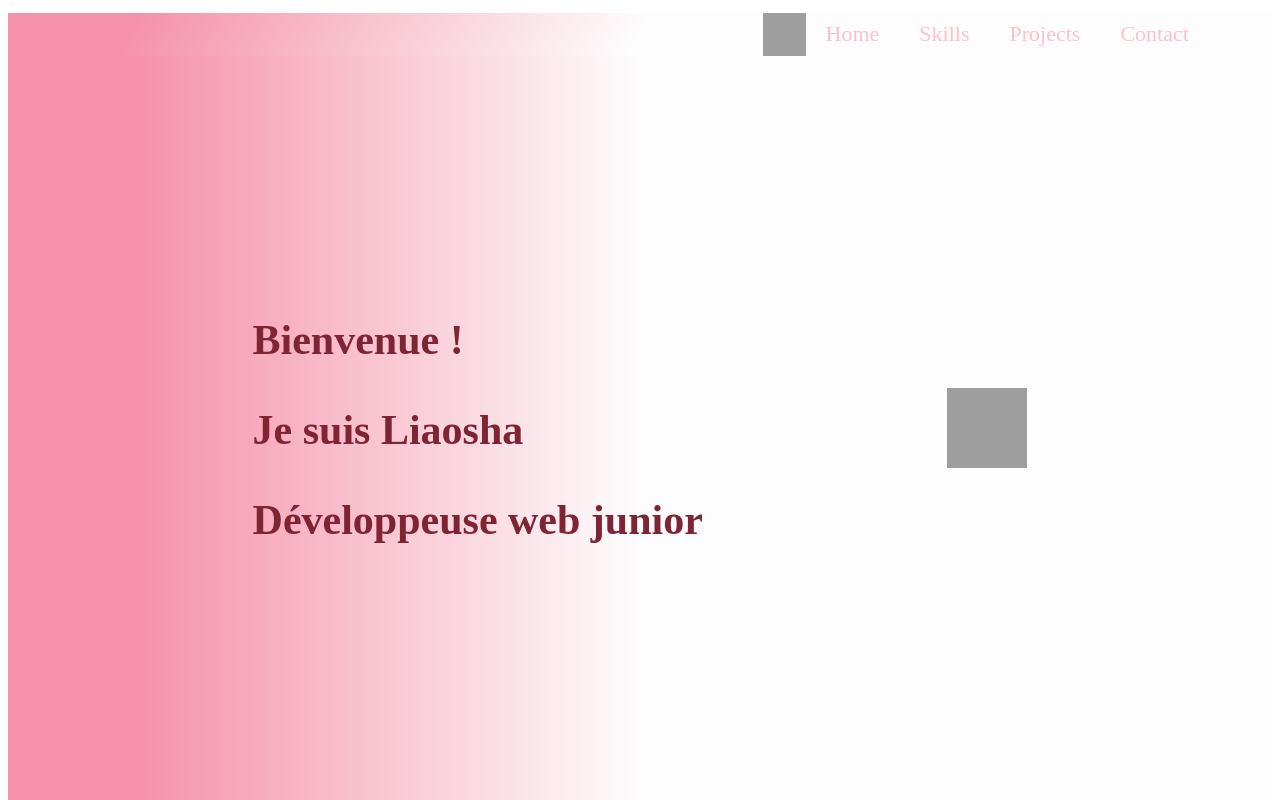
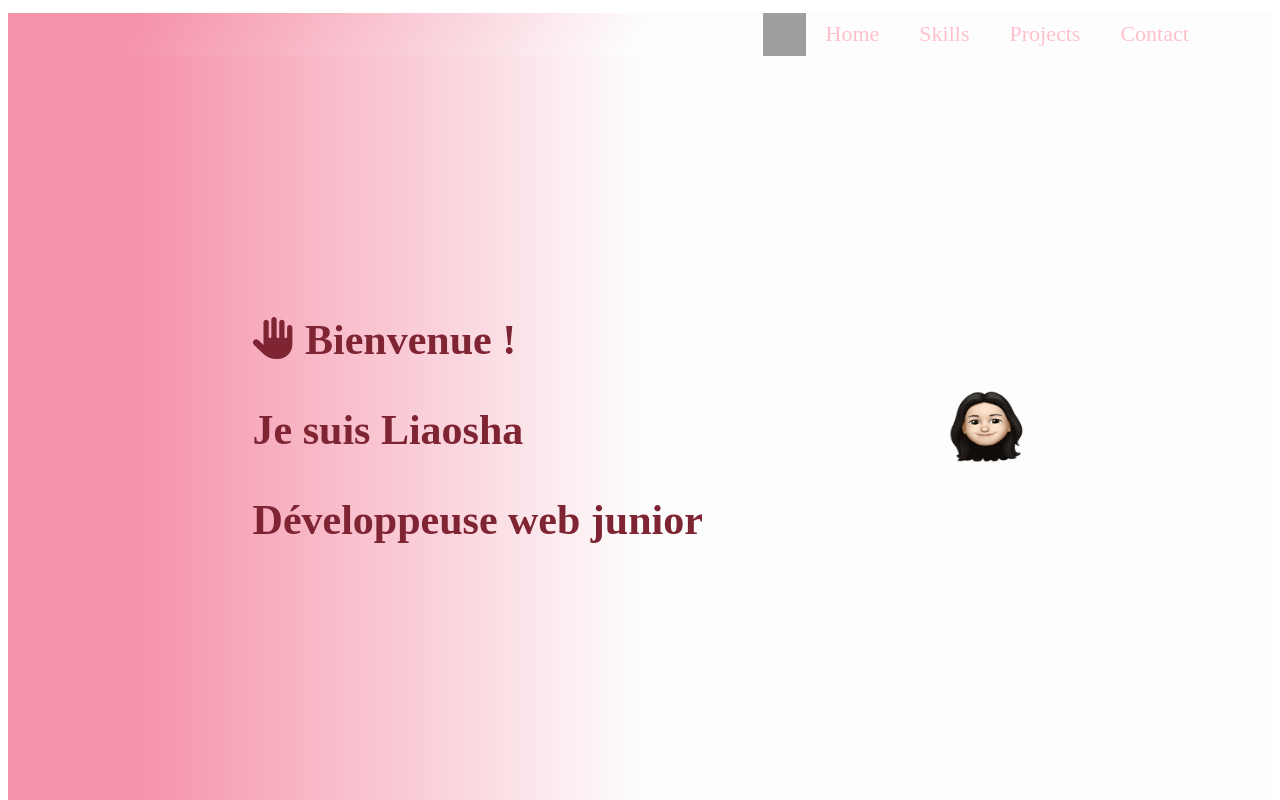
Before and after one commit to Lisley88/portfolio, a React (Create React App) app: page / in a window 1280 px wide. Shown: the top 800 px of the page. Built offline with nearby package versions, Linux system fonts and the light colour scheme; grey boxes are pictures that could not be loaded.

Commit message:
Ajout de fontawesome

```diff
--- a/src/components/Banner/Banner.jsx
+++ b/src/components/Banner/Banner.jsx
@@ -1,12 +1,14 @@
 import '../Banner/Banner.scss';
-import photo from '../../assets/logo_ls.jpg'
-
+import photo from '../../assets/picture.png';
+import { FontAwesomeIcon } from '@fortawesome/react-fontawesome';
+import { faHand} from '@fortawesome/free-solid-svg-icons';
 
 function Banner() {
         return (
             <div className='banner'>
                 <div className='banner-box'>
-                    <h3 className='msg-banner'>Bienvenue ! </h3>
+                    <h3 className='msg-banner'>
+                    <FontAwesomeIcon icon={faHand} className='icone' /> Bienvenue ! </h3>
                     <h3>Je suis Liaosha</h3>
                     <h3>Développeuse web junior</h3>
                 </div>
```
